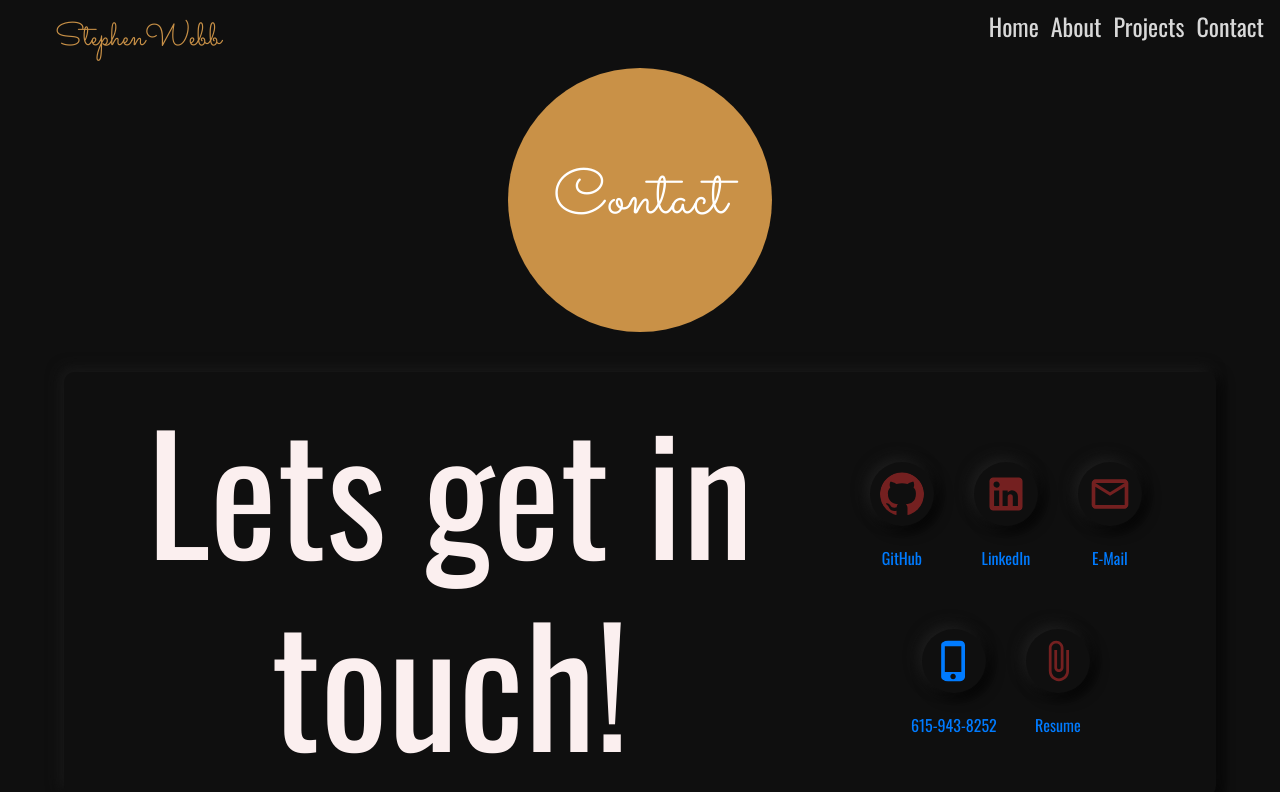
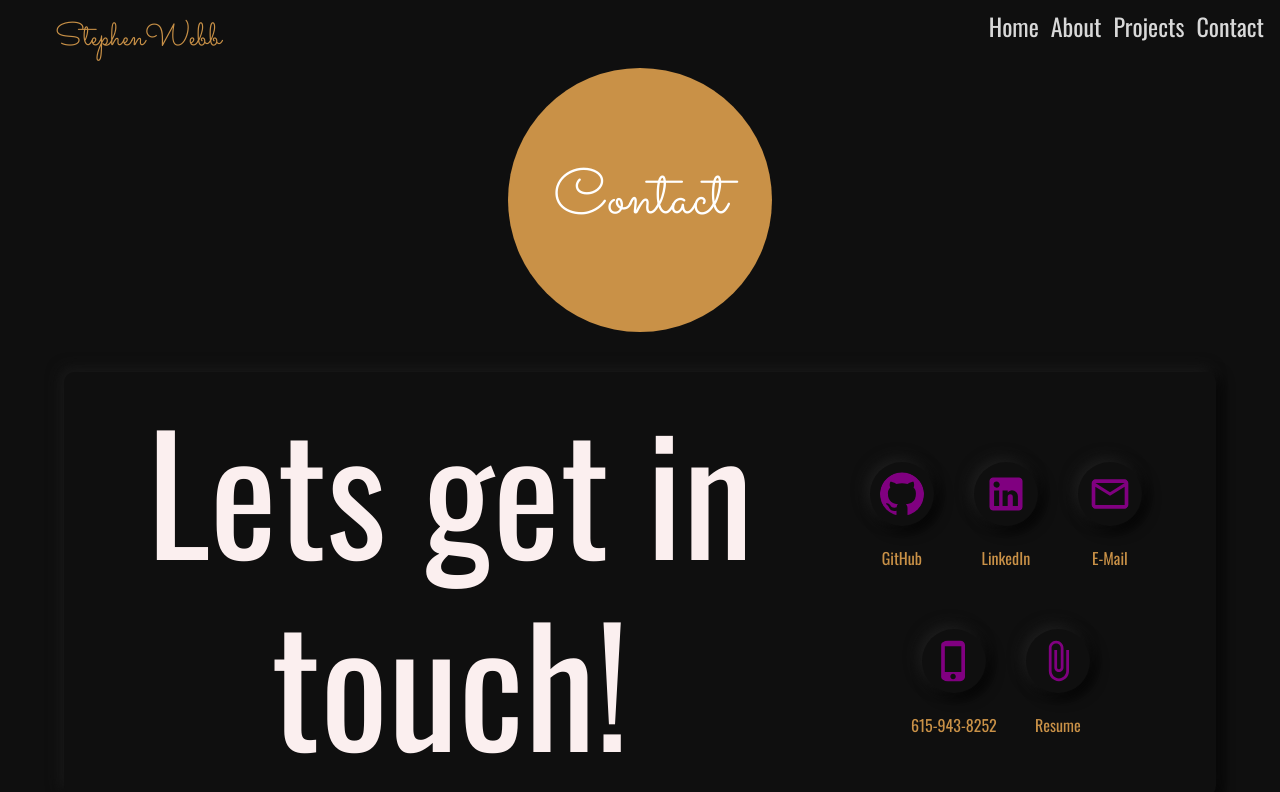
Before and after one commit to stevie2codes/React-portfolio, a React (Create React App) app: page /Contact in a window 1280 px wide. Shown: the top 792 px of the page. Built offline with nearby package versions, Linux system fonts and the light colour scheme.

Commit message:
fixed pdf download

```diff
--- a/package.json
+++ b/package.json
@@ -9,6 +9,7 @@
     "@testing-library/react": "^9.5.0",
     "@testing-library/user-event": "^7.2.1",
     "bootstrap": "^4.4.1",
+    "file-saver": "^2.0.2",
     "framer-motion": "^1.10.0",
     "react": "^16.13.1",
     "react-animations": "^1.0.0",
--- a/src/App.css
+++ b/src/App.css
@@ -39,12 +39,13 @@
 .gitIcon,
 .linkIcon {
   margin: 20px;
-
   color: rgb(201, 145, 71);
 }
 .gitIcon:hover,
 .linkIcon:hover {
-  transform: scale(1.07);
+  transform: scale(1.2);
+  transition: 0.2s;
+  color: rgb(155, 112, 55);
 }
 
 .sectionTag {
--- a/src/components/about/about.js
+++ b/src/components/about/about.js
@@ -1,6 +1,5 @@
 import React from "react";
 import "./about.css";
-import Icons from "../icons";
 
 function About(props) {
   return (
--- a/src/components/contact/contact.css
+++ b/src/components/contact/contact.css
@@ -22,3 +22,7 @@
   font-family: "Oswald", sans-serif;
   color: rgb(251, 239, 239);
 }
+.homeIconList a {
+  color: rgb(201, 145, 71);
+  border: none;
+}
--- a/src/components/home/homeContent.js
+++ b/src/components/home/homeContent.js
@@ -1,6 +1,5 @@
 import React from "react";
 import "./home.css";
-import Icons from "../icons";
 
 const HomeContent = props => {
   return (
--- a/src/components/icons.js
+++ b/src/components/icons.js
@@ -4,12 +4,14 @@ import LinkedInIcon from "@material-ui/icons/LinkedIn";
 import MailOutlineIcon from "@material-ui/icons/MailOutline";
 import AttachFileIcon from "@material-ui/icons/AttachFile";
 import PhoneIphoneIcon from "@material-ui/icons/PhoneIphone";
+import "../components/projectPics/Stephen-Webb.pdf";
 
 const Icons = props => {
   const styles = {
     fontSize: "8vh",
     display: "block",
     margin: 20,
+    color: "purple",
     backgroundColor: "rgb(15, 15, 15)",
     boxShadow: `-4px -4px 14px rgb(30, 30, 30), 4px 4px 14px rgb(0, 0, 0)`,
     padding: "10",
@@ -36,7 +38,11 @@ const Icons = props => {
         <PhoneIphoneIcon style={styles} />
         615-943-8252
       </a>
-      <a href="/src/Stephen-Webb.pdf">
+
+      <a
+        href={require("../components/projectPics/Stephen-Webb.pdf")}
+        download={"Stephen-Webb.pdf"}
+      >
         <AttachFileIcon style={styles} className="resumeIcon" />
         Resume
       </a>
--- a/src/components/projects.js
+++ b/src/components/projects.js
@@ -1,7 +1,6 @@
 import React from "react";
 import GitHubIcon from "@material-ui/icons/GitHub";
 import ExitToAppIcon from "@material-ui/icons/ExitToApp";
-import Icons from "../components/icons";
 import Tooltip from "@material-ui/core/Tooltip";
 import Zoom from "@material-ui/core/Zoom";
 
@@ -129,8 +128,9 @@ function Projects(props) {
             >
               <blockquote className="blockquote text-center text-dark">
                 <p className="mb-0">
-                  “Two of the most important characteristics of good design are
-                  discoverability and understanding.”
+                  “Good design is actually a lot harder to notice than poor
+                  design, in part because good designs fit our needs so well
+                  that the design is invisible.”
                 </p>
                 <footer className="blockquote-footer text-dark">
                   Donald A. Norman{" "}
```
Also changed, not shown: 2 other files (tests, documents, lock files or other folders).
